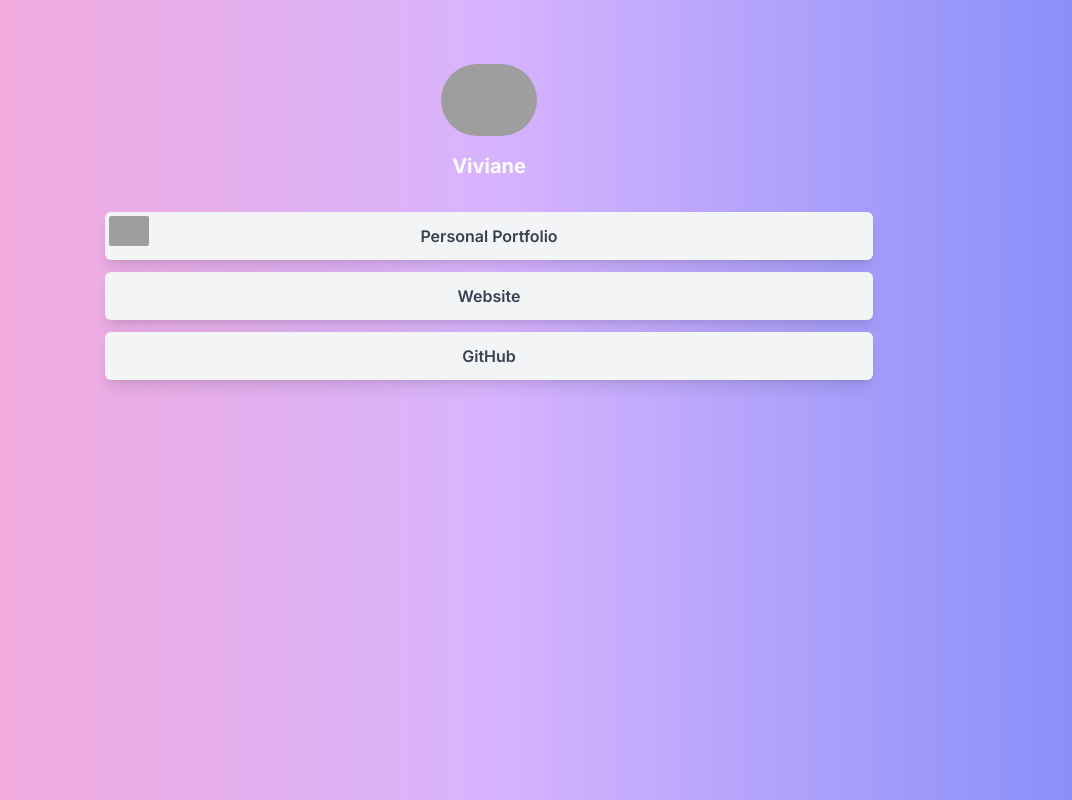
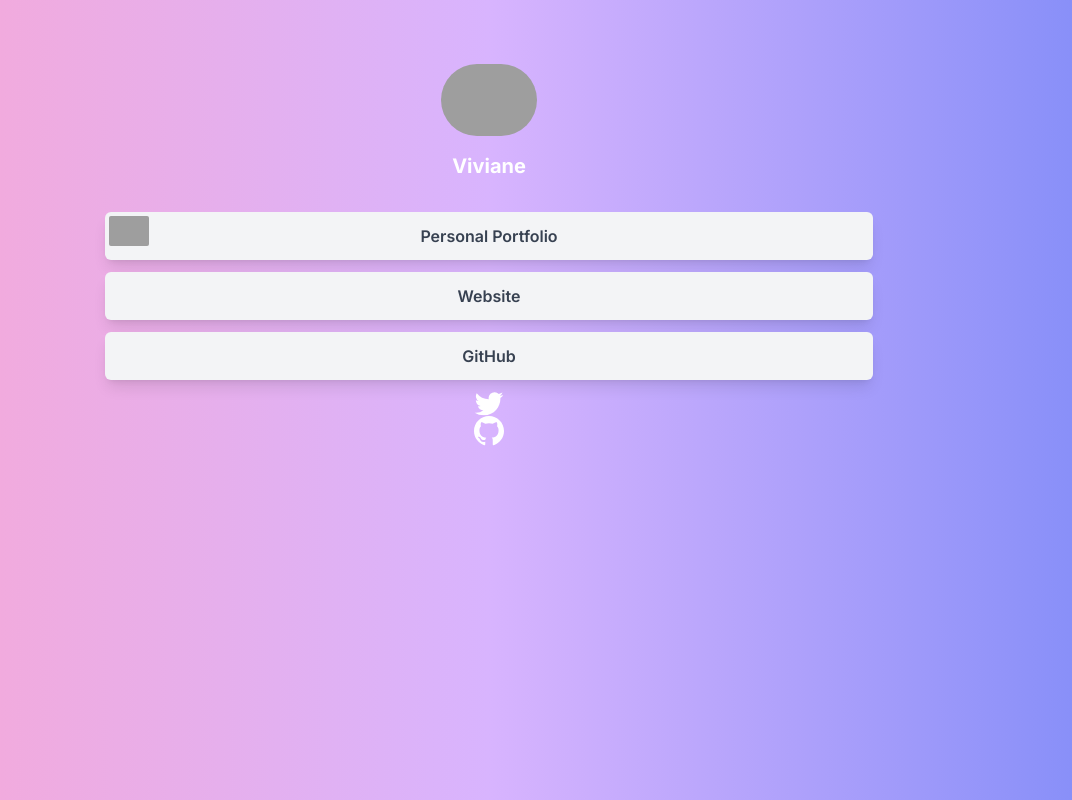
Before and after one commit to Jubstacheit/linktree, a Next.js app: page / in a window 1280 px wide. Shown: the whole page, without its empty margins (151-1223 px from the left). Built offline with nearby package versions, Linux system fonts and the light colour scheme; grey boxes are pictures that could not be loaded.

Commit message:
Add social media icons to LinkCard component

```diff
--- a/app/page.js
+++ b/app/page.js
@@ -1,5 +1,53 @@
 import Image from "next/image";
 import data from "../data.json";
+
+function TwitterIcon() {
+  return (
+    <svg
+      width="30"
+      height="24"
+      viewBox="0 0 24 20"
+      fill="none"
+      xmlns="http://www.w3.org/2000/svg"
+    >
+      <g clipPath="url(#a)">
+        <path
+          d="M21.479 4.937c.015.209.015.418.015.628 0 6.424-4.917 13.832-13.906 13.832v-.004a13.89 13.89 0 0 1-7.491-2.18 9.847 9.847 0 0 0 7.233-2.015 4.89 4.89 0 0 1-4.566-3.375c.732.14 1.487.112 2.206-.084a4.868 4.868 0 0 1-3.92-4.764v-.062c.68.376 1.44.585 2.218.608a4.851 4.851 0 0 1-1.513-6.49 13.896 13.896 0 0 0 10.073 5.078 4.848 4.848 0 0 1 1.414-4.644 4.911 4.911 0 0 1 6.914.21A9.84 9.84 0 0 0 23.26.496a4.884 4.884 0 0 1-2.149 2.69 9.76 9.76 0 0 0 2.807-.766 9.898 9.898 0 0 1-2.439 2.518Z"
+          fill="currentColor"
+        />
+      </g>
+      <defs>
+        <clipPath id="a">
+          <path fill="#fff" d="M0 0h24v19.636H0z" />
+        </clipPath>
+      </defs>
+    </svg>
+  );
+}
+
+function GitHubIcon() {
+  return (
+    <svg
+      width="30"
+      height="30"
+      viewBox="0 0 24 24"
+      fill="none"
+      xmlns="http://www.w3.org/2000/svg"
+    >
+      <g clipPath="url(#clip0_9914_10)">
+        <path
+          d="M12 0C5.374 0 0 5.373 0 12C0 17.302 3.438 21.8 8.207 23.387C8.806 23.498 9 23.126 9 22.81V20.576C5.662 21.302 4.967 19.16 4.967 19.16C4.421 17.773 3.634 17.404 3.634 17.404C2.545 16.659 3.717 16.675 3.717 16.675C4.922 16.759 5.556 17.912 5.556 17.912C6.626 19.746 8.363 19.216 9.048 18.909C9.155 18.134 9.466 17.604 9.81 17.305C7.145 17 4.343 15.971 4.343 11.374C4.343 10.063 4.812 8.993 5.579 8.153C5.455 7.85 5.044 6.629 5.696 4.977C5.696 4.977 6.704 4.655 8.997 6.207C9.954 5.941 10.98 5.808 12 5.803C13.02 5.808 14.047 5.941 15.006 6.207C17.297 4.655 18.303 4.977 18.303 4.977C18.956 6.63 18.545 7.851 18.421 8.153C19.191 8.993 19.656 10.064 19.656 11.374C19.656 15.983 16.849 16.998 14.177 17.295C14.607 17.667 15 18.397 15 19.517V22.81C15 23.129 15.192 23.504 15.801 23.386C20.566 21.797 24 17.3 24 12C24 5.373 18.627 0 12 0Z"
+          fill="currentColor"
+        />
+      </g>
+      <defs>
+        <clipPath id="clip0_9914_10">
+          <rect width="24" height="24" fill="white" />
+        </clipPath>
+      </defs>
+    </svg>
+  );
+}
 
 function LinkCard({
   title,
@@ -41,9 +89,19 @@ export default function Home() {
       <h1 className="font-bold mt-4 text-xl mb-8">
         {data.name}
       </h1>
+
       {data.links.map((link) => (
         <LinkCard key={link.href} {...link} />
       ))}
+
+      {data.socials.map((link) => {
+        if (link.href.includes("twitter")) {
+          return <TwitterIcon key={link} />;
+        }
+        if (link.href.includes("github")) {
+          return <GitHubIcon key={link} />;
+        }
+      })}
     </div>
   );
 }
```
